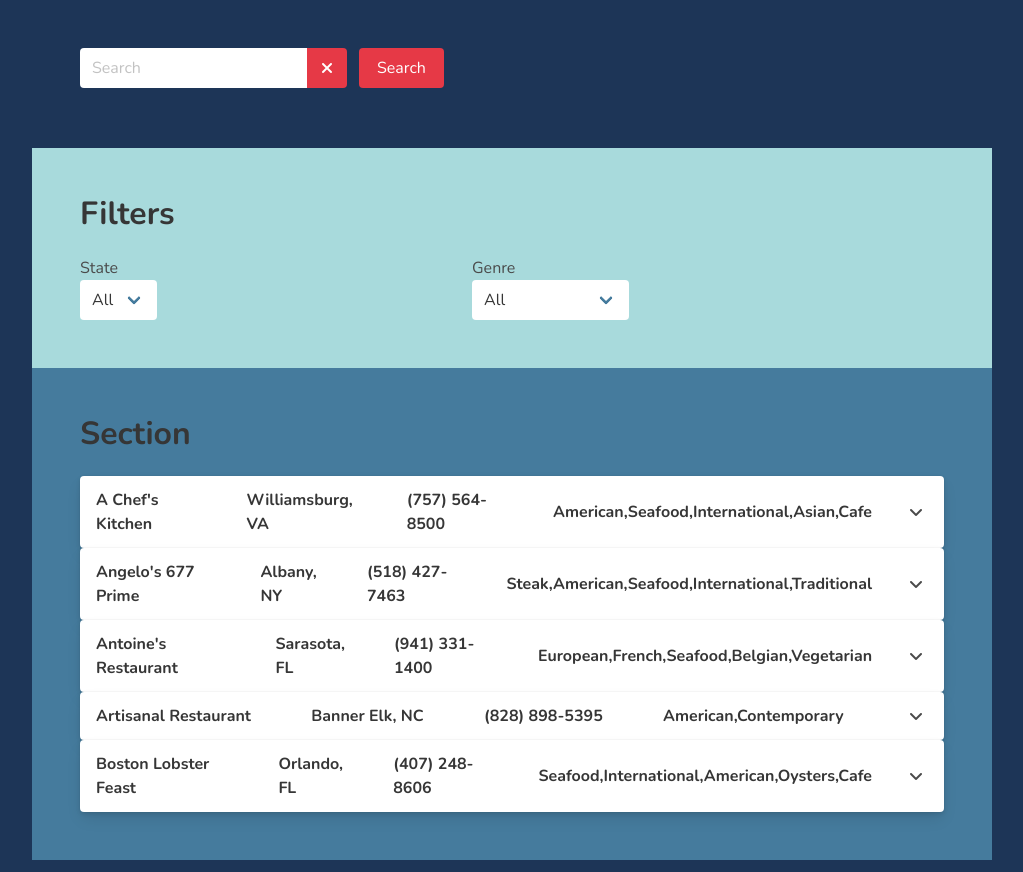
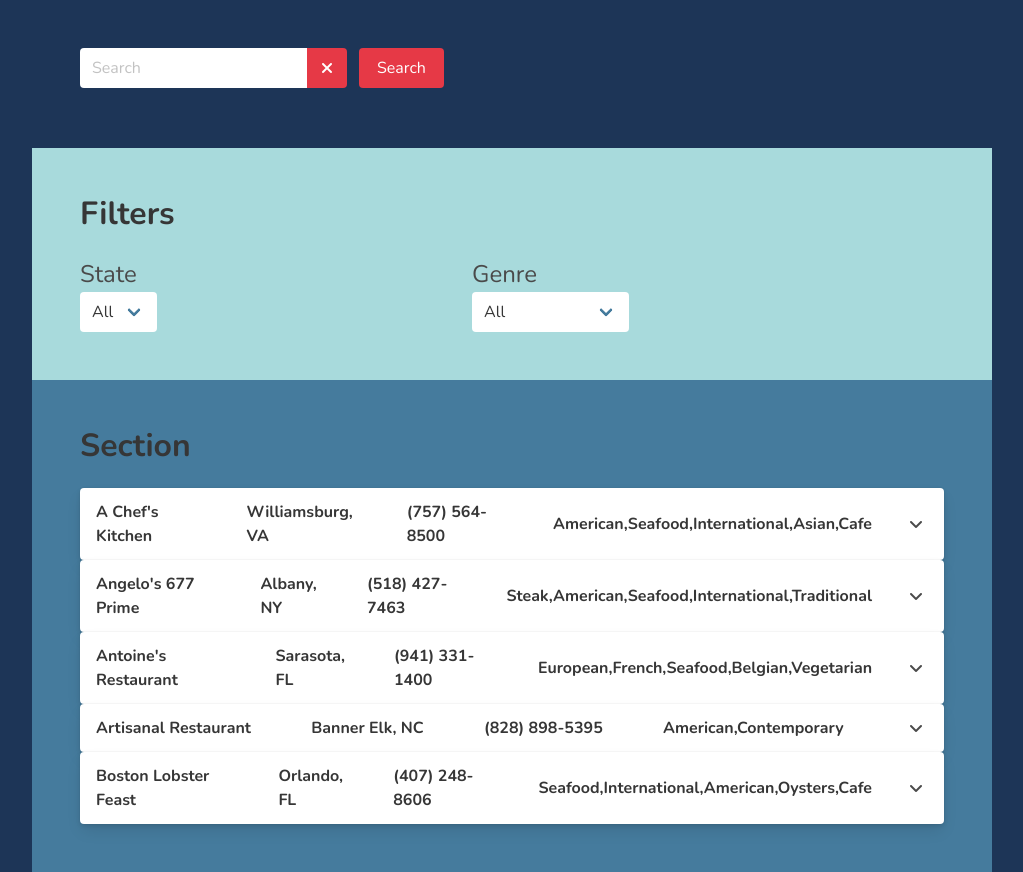
Before and after one commit to JEduardoRJx/restaurants-fe, a React (Create React App) app: page / in a window 1280 px wide. Shown: the whole page, without its empty margins (128-1151 px from the left). Built offline with nearby package versions, Linux system fonts and the light colour scheme.

Commit message:
Change default size of dropdowns

```diff
--- a/src/Filters.js
+++ b/src/Filters.js
@@ -36,7 +36,7 @@ export const Filters = ({ allRestaurants, setState, setGenre}) => {
       <h1 className="title">Filters</h1>
       <div className="container is-flex">
         <div className="container">
-          <p className="is-size-5-touch">State</p>
+          <p className="is-size-5-touch is-size-4">State</p>
           <div className="select">
             <select onChange={(e) => selectState(e)}>
               <option value="All" defaultValue>All</option>
@@ -46,7 +46,7 @@ export const Filters = ({ allRestaurants, setState, setGenre}) => {
         </div>
 
         <div className="container">
-          <p>Genre</p>
+          <p className="is-size-5-touch is-size-4">Genre</p>
           <div className="select">
             <select onChange={(e) => selectGenre(e)}>
               <option value="All" defaultValue>All</option>
```
